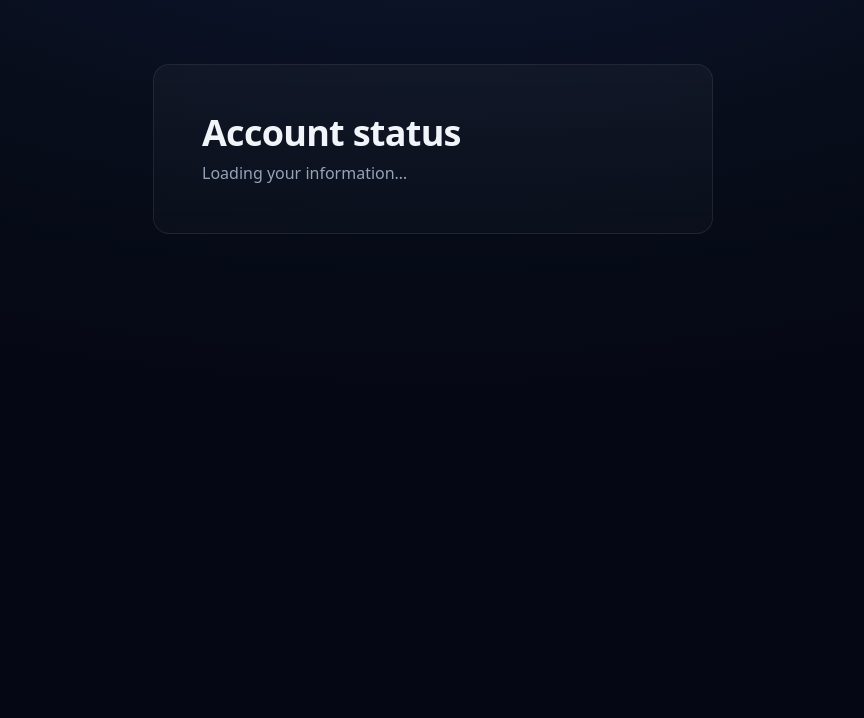
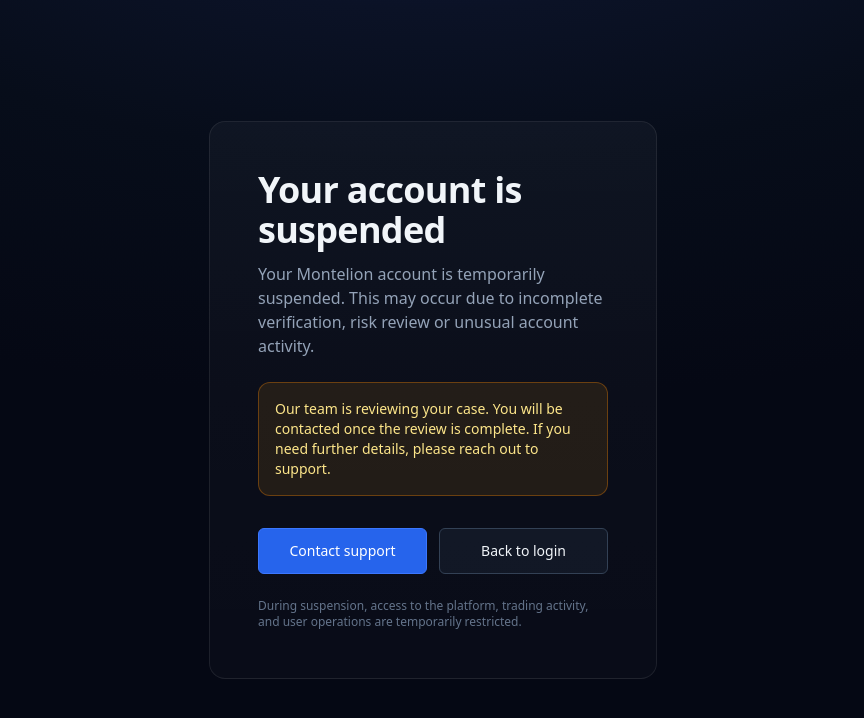
Before and after one commit to montelioncapital/montelion-app-v1, a Next.js app: page /suspended in a window 1280 px wide. Before the commit this address had no page. Shown: the top 718 px of the page, without its empty margins (207-1071 px from the left). Built offline with nearby package versions, Linux system fonts and the light colour scheme.

Commit message:
Update page.jsx

```diff
--- a/app/suspended/page.jsx
+++ b/app/suspended/page.jsx
@@ -1,85 +1,43 @@
 "use client";
 
-import { useEffect, useState } from "react";
-import { useRouter } from "next/navigation";
-import { supabase } from "../lib/supabaseClient";
+export default function SuspendedPage() {
+  return (
+    <div className="min-h-screen w-full flex items-center justify-center px-4">
+      <div className="mc-card max-w-md w-full">
+        <div className="mc-section text-left">
 
-export default function AccountSuspendedPage() {
-  const router = useRouter();
-  const [loading, setLoading] = useState(true);
+          <h1 className="mc-title mb-3">Your account is suspended</h1>
 
-  useEffect(() => {
-    (async () => {
-      const { data } = await supabase.auth.getSession();
-      const session = data?.session;
-
-      if (!session?.user) {
-        router.replace("/login");
-        return;
-      }
-
-      setLoading(false);
-    })();
-  }, [router]);
-
-  async function handleSignOut() {
-    try {
-      await supabase.auth.signOut();
-    } catch (e) {
-      console.error("Error signing out:", e);
-    }
-    router.replace("/login");
-  }
-
-  if (loading) {
-    return (
-      <div className="w-full flex justify-center px-4 md:px-0 py-10 md:py-16">
-        <div className="mc-card">
-          <div className="mc-section text-left">
-            <h1 className="mc-title mb-2">Account status</h1>
-            <p className="text-slate-400">Loading your information…</p>
-          </div>
-        </div>
-      </div>
-    );
-  }
-
-  return (
-    <div className="w-full flex justify-center px-4 md:px-0 py-10 md:py-16">
-      <div className="mc-card max-w-xl w-full">
-        <div className="mc-section text-left">
-          <h1 className="mc-title mb-3">Your account is temporarily suspended</h1>
           <p className="text-slate-400 mb-6">
-            For security or compliance reasons, access to your Montelion
-            account has been temporarily suspended. During this period, you
-            cannot log in or request new trades.
+            Your Montelion account is temporarily suspended.
+            This may occur due to incomplete verification, risk review
+            or unusual account activity.
           </p>
 
-          <div className="rounded-xl border border-amber-500/40 bg-amber-500/5 px-4 py-3 mb-6 text-sm text-amber-100">
-            Our team may be reviewing recent activity on your account or
-            requesting additional information. Please contact support so we
-            can help you resolve this as quickly as possible.
+          <div className="rounded-xl border border-amber-600/40 bg-amber-500/10 text-amber-200 p-4 text-sm mb-8">
+            Our team is reviewing your case. You will be contacted once the review is complete.
+            If you need further details, please reach out to support.
           </div>
 
-          <div className="flex flex-col sm:flex-row gap-3 mt-4">
+          <div className="flex flex-col sm:flex-row items-center gap-3">
             <a
               href="mailto:support@montelion-capital.com"
-              className="mc-btn mc-btn-primary flex-1 text-center"
+              className="mc-btn mc-btn-primary w-full text-center"
             >
               Contact support
             </a>
-            <button
-              type="button"
-              onClick={handleSignOut}
-              className="mc-btn mc-btn-ghost flex-1"
+
+            <a
+              href="/login"
+              className="mc-btn w-full text-center border border-slate-700 bg-slate-800/40 hover:bg-slate-800"
             >
               Back to login
-            </button>
+            </a>
           </div>
 
-          <p className="mt-4 text-[11px] text-slate-500">
-            You will be notified by email as soon as your account status
-            changes or if we need additional documents from you.
+          <p className="text-xs text-slate-500 mt-6">
+            During suspension, access to the platform, trading activity,
+            and user operations are temporarily restricted.
           </p>
         </div>
       </div>
```
